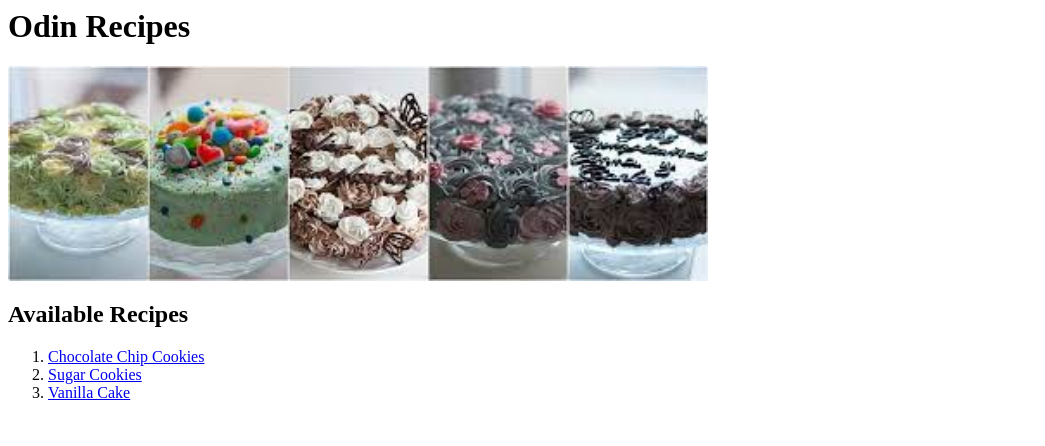
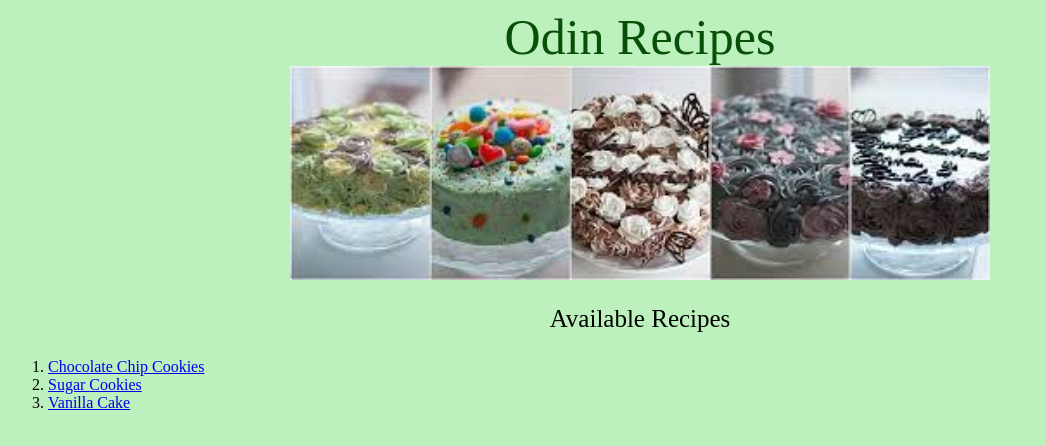
Before and after one commit to Nabin02/odin-recipes, a plain HTML site: page index.html in a window 1280 px wide. Shown: the whole page, without its empty margins (0-1045 px from the left). Drawn offline with Linux system fonts and the light colour scheme.

Commit message:
Update CSS and HTML connection, update index.html file with CSS to spice it up

```diff
--- a/index.html
+++ b/index.html
@@ -3,12 +3,14 @@
     <head>
         <meta charset="utf-8">
         <title>Odin Recipes</title>
+        <link rel="stylesheet" href="style.css">
     </head>
     <body>
-        <h1>Odin Recipes</h1>
-        <img src="images/cake.jpg" alt="Five different types of cake" width="700">
+        <div>Odin Recipes</div>
+        <img src="images/cake.jpg" alt="Five different types of cake" class="center"
+        width="700">
 
-        <p><h2>Available Recipes</h2></p>
+        <p div id="recipes">Available Recipes</p>
 
         <ol>
             <li><a href="recipes/cho-chip-cookies.html">Chocolate Chip Cookies</a></li>
--- /dev/null
+++ b/style.css
@@ -0,0 +1,20 @@
+* {
+    background-color: rgb(188, 240, 188);
+}
+
+div {
+    text-align: center;
+    font-size: 50px;
+    color: rgb(8, 80, 8);
+}
+
+img {
+    display: block;
+    margin-left: auto;
+    margin-right:auto;
+}
+
+p {
+    text-align: center;
+    font-size: 25px;
+}
```
Also changed, not shown: 1 other file.
